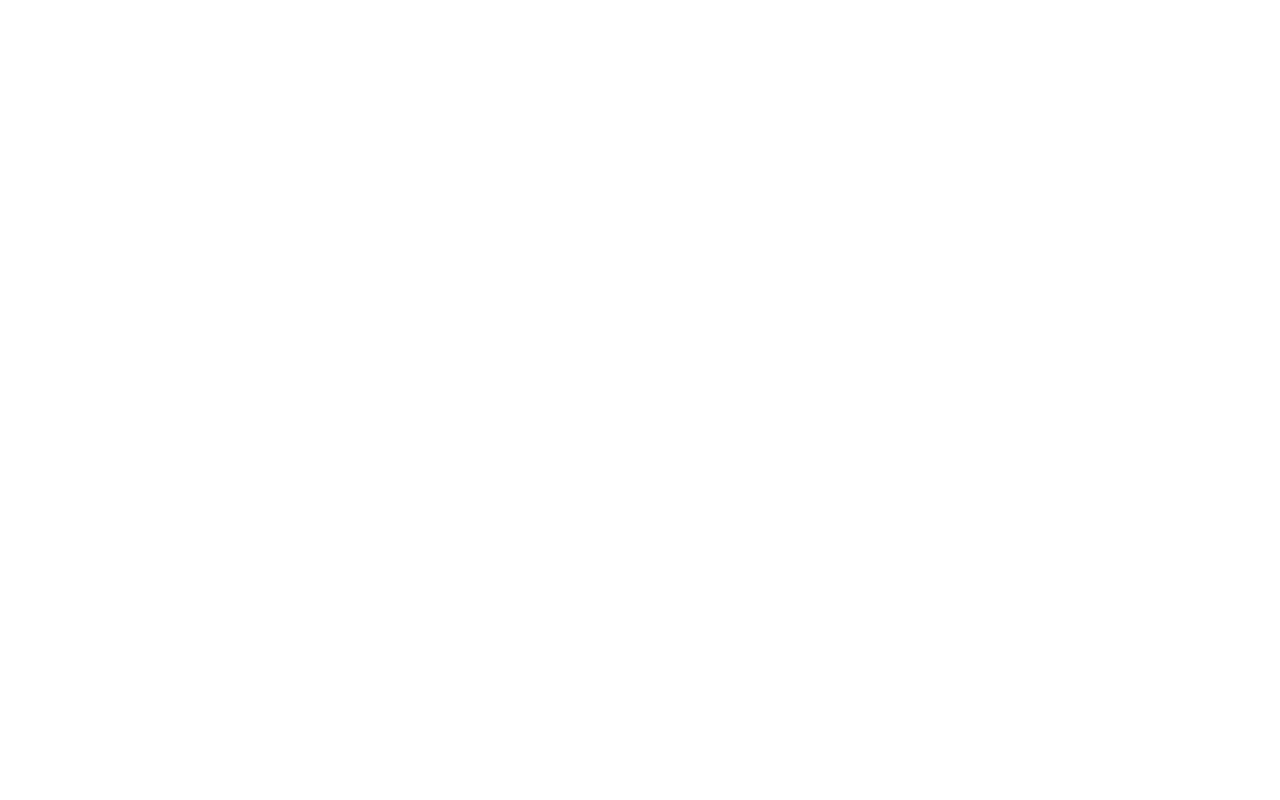
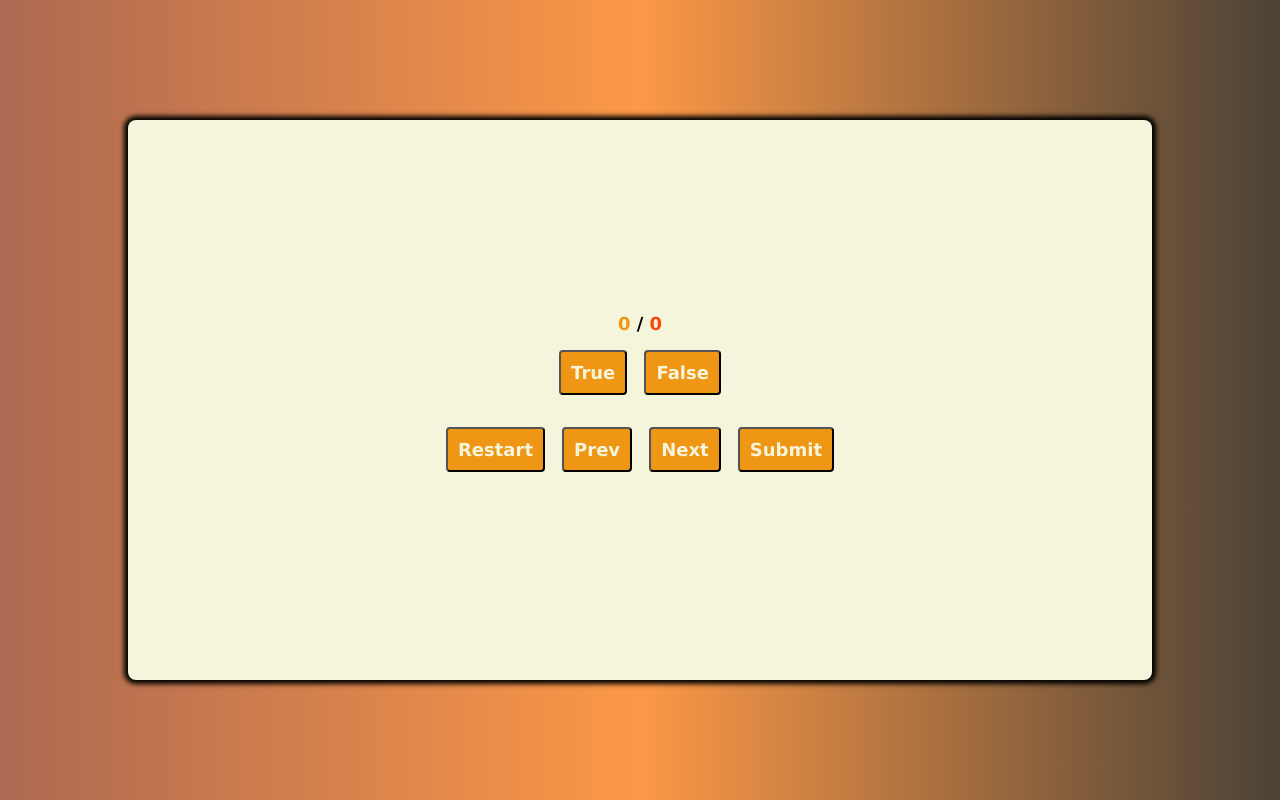
Before and after one commit to lynnet-kamau/quiz-app, a plain HTML site: page index.html in a window 1280 px wide. Drawn offline with Linux system fonts and the light colour scheme.

Commit message:
second commit

```diff
--- a/css/style.css
+++ b/css/style.css
@@ -1,11 +1,11 @@
-/* * {
+ * {
      margin: 0;
      padding: 0;
-    font-family: 'Poppins', sans-serif;
+     font-family: 'Lucida Sans', 'Lucida Sans Regular', 'Lucida Grande', 'Lucida Sans Unicode', Geneva, Verdana, sans-serif;
  }
 
  body {
-    background: linear-gradient(to right, #F6490F, #F27813, #EF9614);
+     background: linear-gradient(to right, #ad6952, #fc9847, #4b4236);
      background-repeat: no-repeat;
      height: 100vh;
      width: 100vw;
@@ -65,4 +65,6 @@ body {
 
  .hide {
      display: none;
-} */
+ }
+
+ */
--- a/index.html
+++ b/index.html
@@ -9,7 +9,7 @@
     <title>Quiz-app </title>
 </head>
 
-<!-- <body>
+<body>
     <div class="container">
         <div class="score">
             <span id="user-score">0</span>
@@ -30,12 +30,12 @@
             <button class="btn btn-submit" id="submit">Submit</button>
         </div>
     </div>
- -->
 
 
 
 
-<script src="./js/index.js"></script>
+
+    <script src="./js/index.js"></script>
 
 </body>
 
```
Lines whose indentation alone changed are shown as unchanged.
